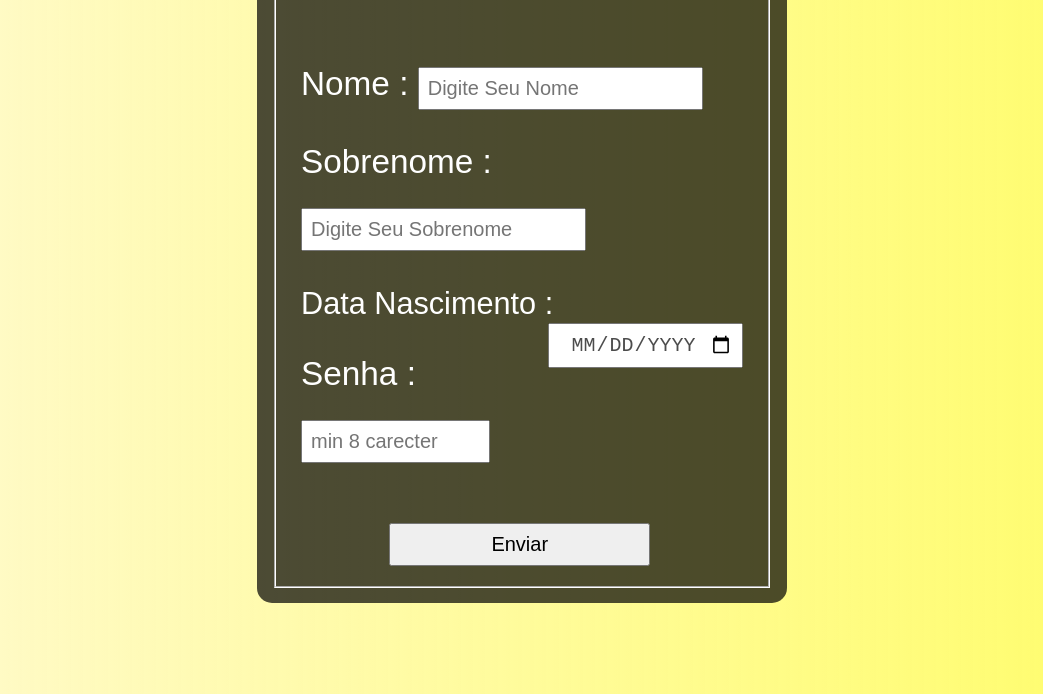
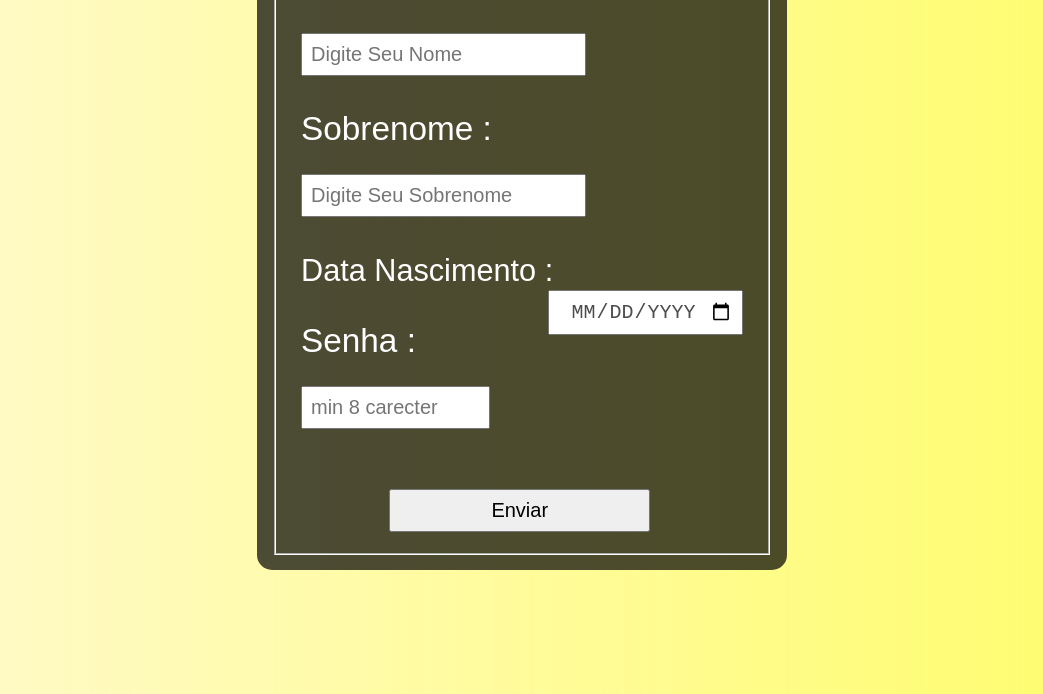
Before and after one commit to Victorsn07/apresentacao-form-menu, a plain HTML site: page teste-formulario/forulario.html in a window 1280 px wide. Shown: the part 106-800 px from the top of the page, without its empty margins (118-1161 px from the left). Drawn offline with Linux system fonts and the light colour scheme.

Commit message:
form alterado

```diff
--- a/teste-formulario/forulario.html
+++ b/teste-formulario/forulario.html
@@ -16,7 +16,7 @@
 
       <form action="../menu/Quem é Victor.html" method="post" autocomplete="on">
 
-        <p><label for="nome">Nome :</label>
+        <!-- <p><label for="nome">Nome :</label> -->
           <input class="nome" type="text" name="nome" id="nome" size="20" minlength="1" placeholder="Digite Seu Nome">
         </p>
 
```
